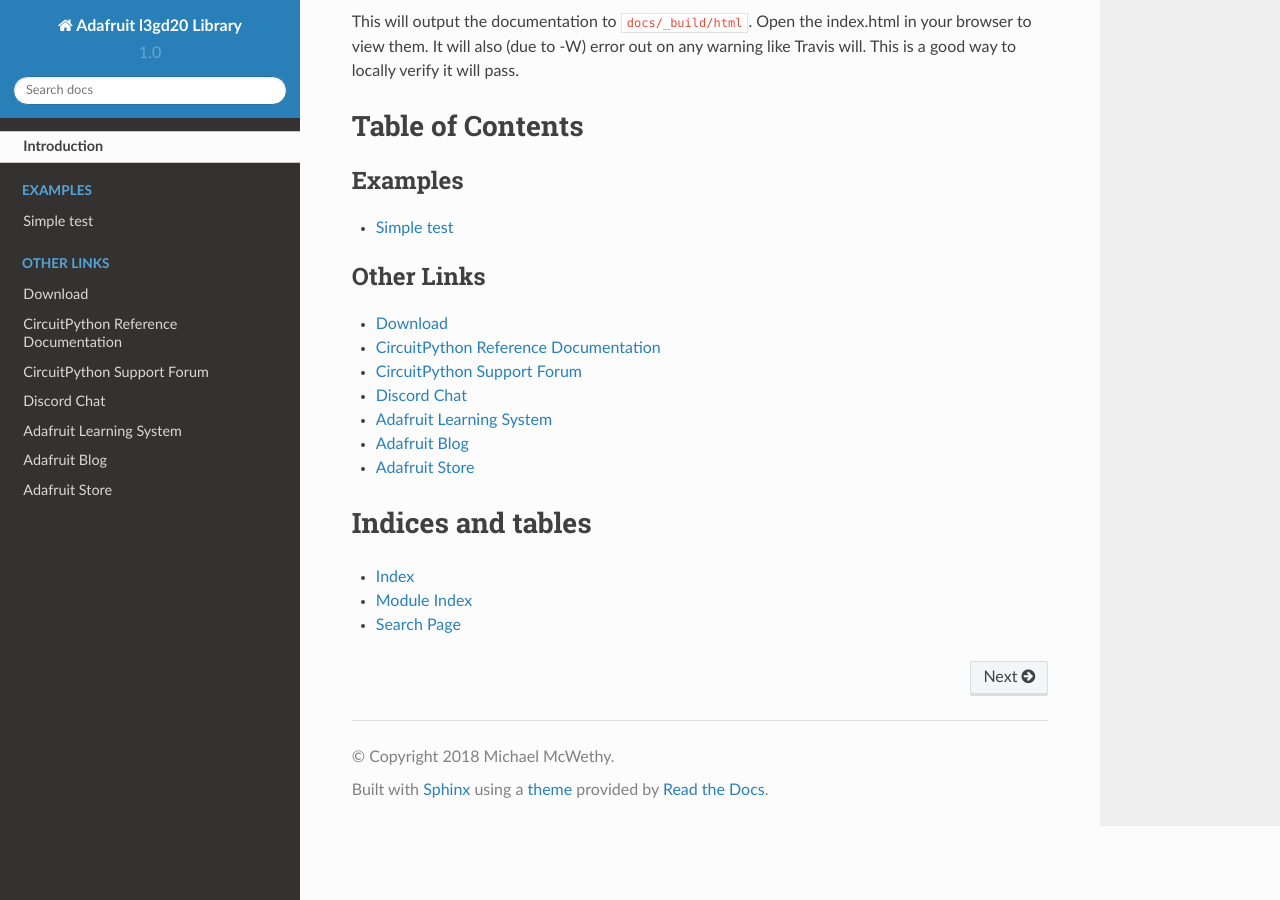
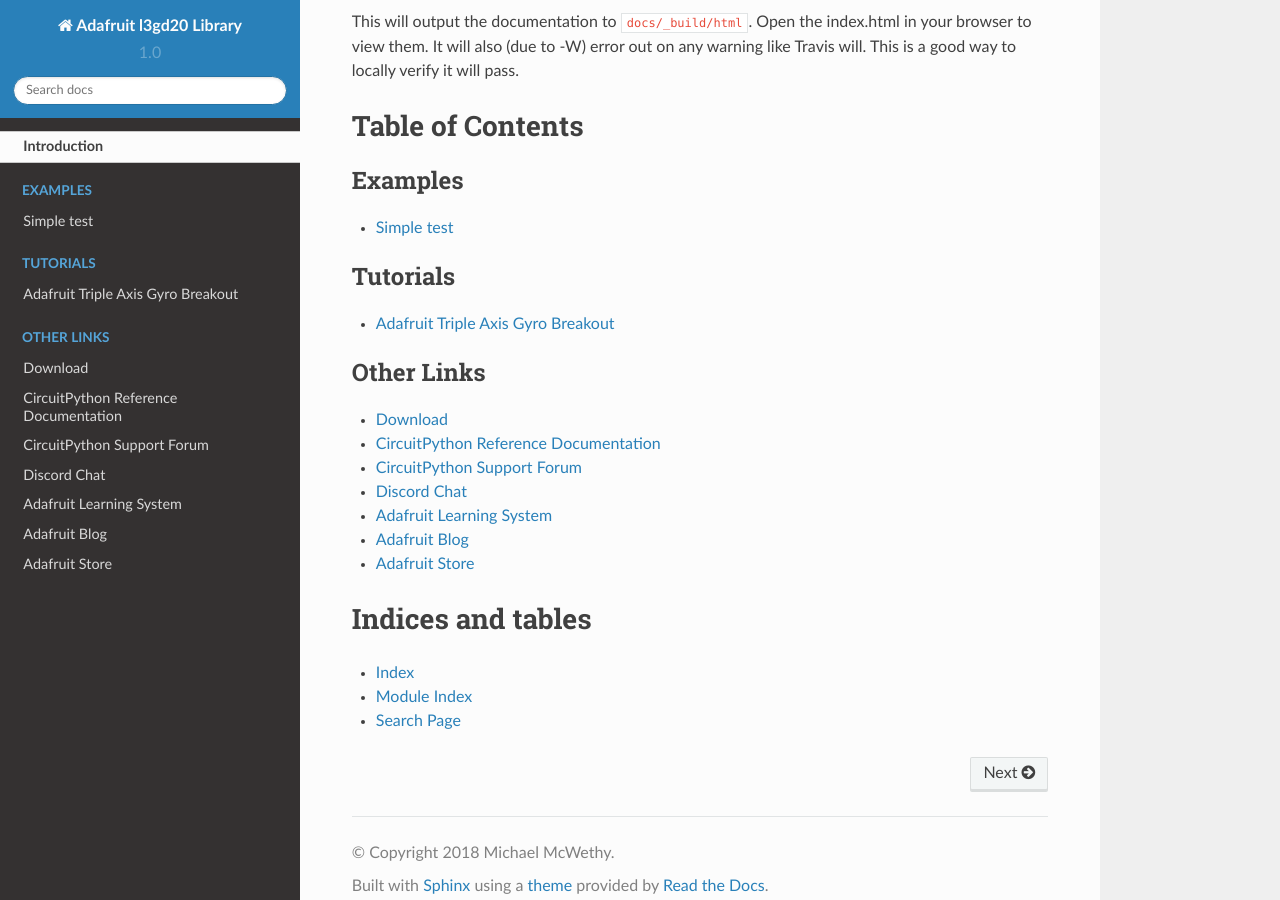
Before and after one commit to mrmcwethy/Adafruit_CircuitPython_L3GD20, a Sphinx documentation site: the page built from docs/index.rst, in a window 1280 px wide and 900 px high, scrolled down 2102 px. Built offline with Sphinx 7.4.7 and the Read the Docs theme 2.0.0, drawn with Linux system fonts in a browser that asks for light colours; some of the changed lines change nothing that is shown.

Commit message:
added reference to learn guide

```diff
--- a/docs/index.rst
+++ b/docs/index.rst
@@ -23,14 +23,10 @@
 .. toctree::
     :caption: Tutorials
 
-.. todo:: Add any Learn guide links here. If there are none, then simply delete this todo and leave
-    the toctree above for use later.
+    Adafruit Triple Axis Gyro Breakout <https://learn.adafruit.com/adafruit-triple-axis-gyro-breakout>
 
 .. toctree::
     :caption: Related Products
-
-.. todo:: Add any product links here. If there are none, then simply delete this todo and leave
-    the toctree above for use later.
 
 .. toctree::
     :caption: Other Links
```
